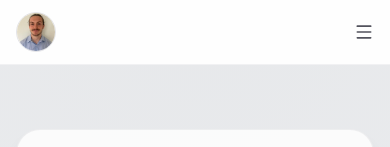
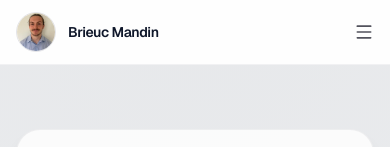
Before and after one commit to RoiBrioche/site-web-vitrine, a Next.js app: page / in a window 390 px wide. Shown: the top 147 px of the page. Built offline with nearby package versions, Linux system fonts and the light colour scheme.

Commit message:
rajout du nom prénom (#25)

```diff
--- a/src/components/layout/site-header.tsx
+++ b/src/components/layout/site-header.tsx
@@ -186,7 +186,7 @@ export function SiteHeader() {
               onClick={() => setIsCardOpen(true)}
               buttonRef={avatarRef}
             />
-            <span className="hidden sm:inline">{siteConfig.name}</span>
+            <span className="text-sm sm:text-base whitespace-nowrap">{siteConfig.name}</span>
           </Link>
 
           {/* Bouton menu hamburger - Uniquement sur mobile */}
```
